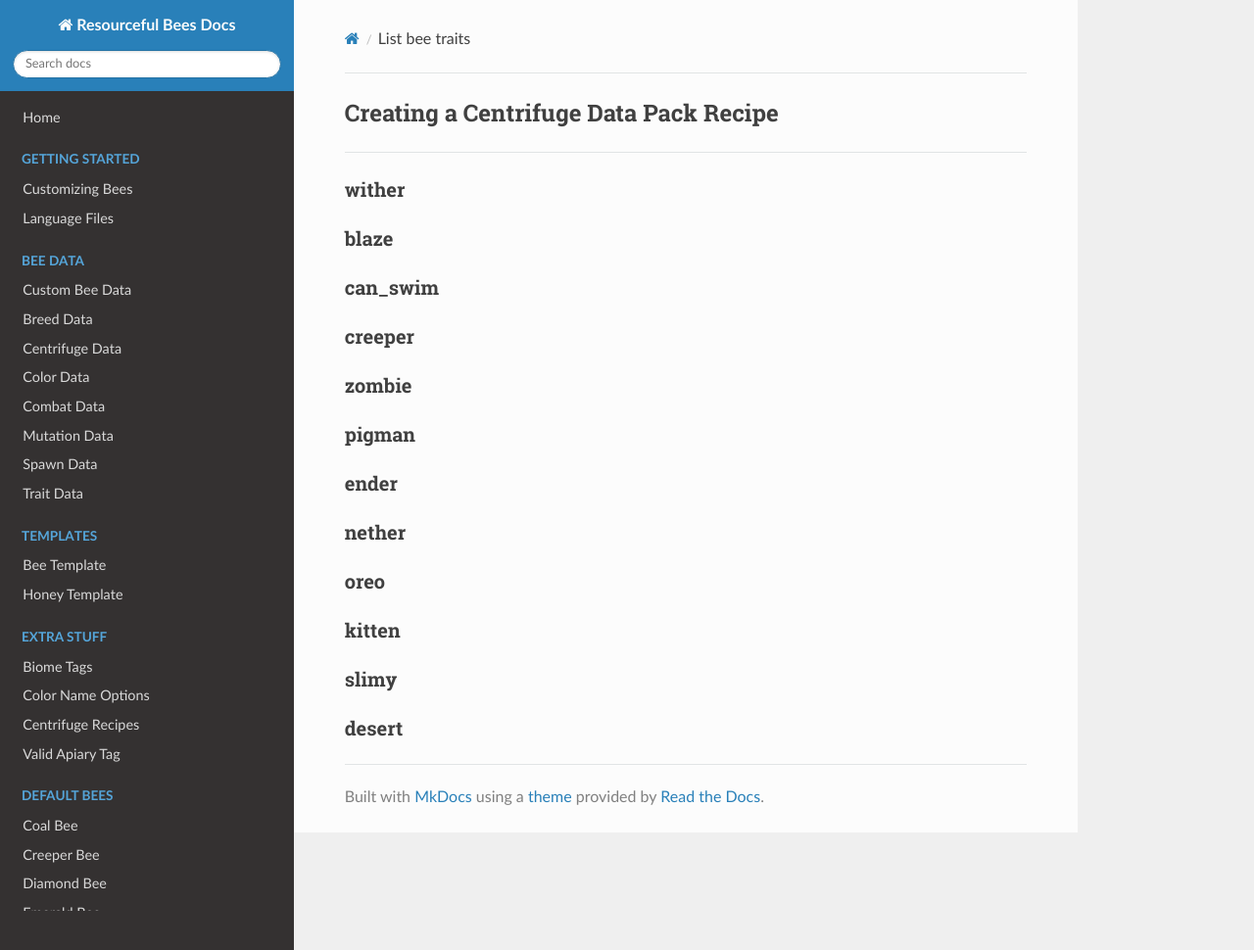
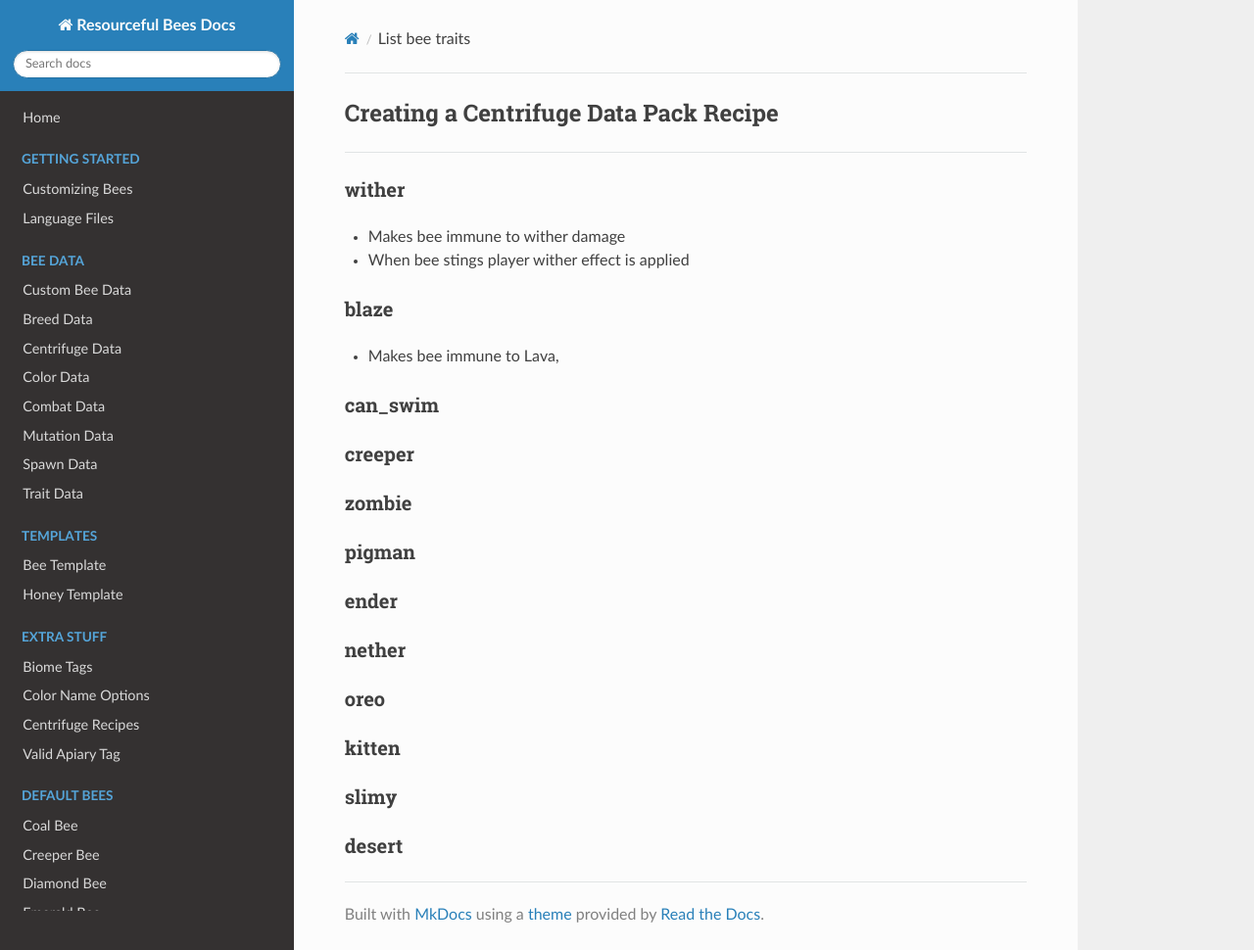
Before and after one commit to Team-Resourceful/ResourcefulBeesDocs, an MkDocs documentation site: the page built from docs/extra_stuff/list_bee_traits.md, in a window 1280 px wide and 970 px high. Shown: the whole window at 98% size. Built offline with MkDocs 1.6.1, drawn with Linux system fonts in a browser that asks for light colours; nearby versions of some CDN libraries.

Commit message:
docs/extra_stuff/list_bee_traits.md updated from https://stackedit.io/

```diff
--- a/docs/extra_stuff/list_bee_traits.md
+++ b/docs/extra_stuff/list_bee_traits.md
@@ -3,7 +3,12 @@
 
 ### **wither**
 
+* Makes bee immune to wither damage
+* When bee stings player wither effect is applied
+
 ### **blaze**
+
+* Makes bee immune to Lava,
 
 ### **can_swim**
 
```
Also changed, not shown: other parts of docs/extra_stuff/list_bee_traits.md (+1 -1 lines).
